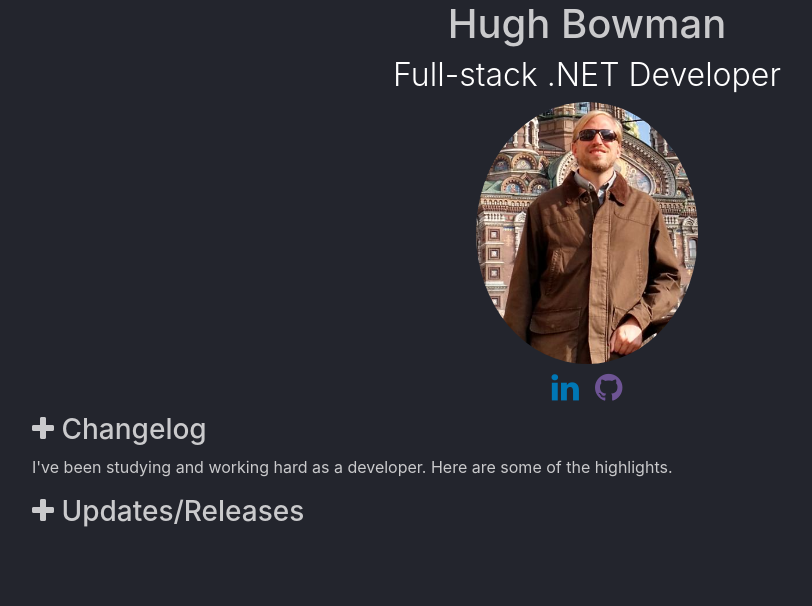
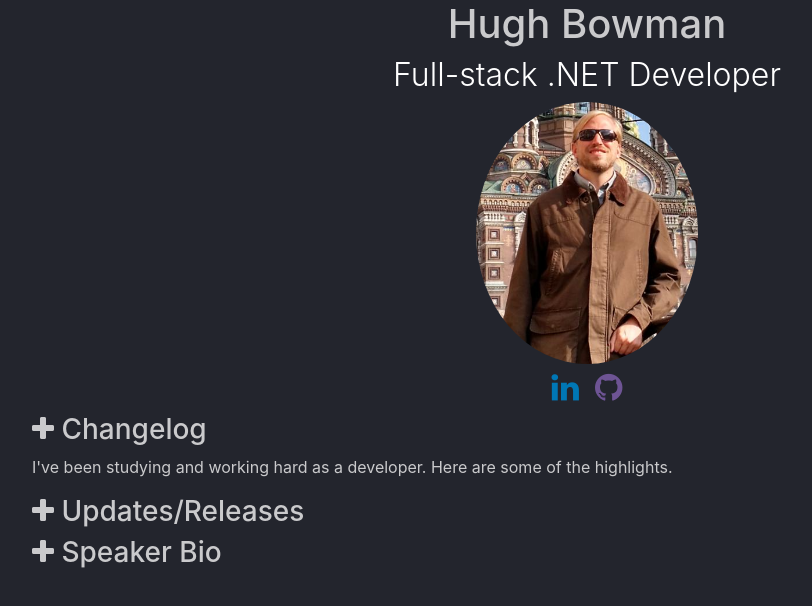
Before and after one commit to digitopoi/AngularPortfolio, an Angular app: page / in a window 1280 px wide. Shown: the top 606 px of the page, without its empty margins (53-865 px from the left). Built offline with nearby package versions, Linux system fonts and the light colour scheme.

Commit message:
Add speaker bio section

```diff
--- a/src/app/app.component.html
+++ b/src/app/app.component.html
@@ -52,4 +52,17 @@
         </div>
     </div>
 
+    <div>
+        <h3>
+            <i (click)="toggleOpen('bioOpen')" class="fa fa-plus" *ngIf="bioOpen; else bioExpanded"></i>
+            <ng-template #bioExpanded>
+                <i class="fa fa-minus" (click)="toggleOpen('bioOpen')"></i>
+            </ng-template>
+            Speaker Bio
+        </h3>
+        <div *ngIf="!bioOpen" class="speakerBio p-4 mb-5">
+            {{ portfolio.speakerBio }}
+        </div>
+    </div>
+
 </div>
--- a/src/app/app.component.ts
+++ b/src/app/app.component.ts
@@ -11,6 +11,7 @@ export class AppComponent implements OnInit {
   public portfolio: Portfolio;
   public logOpen: boolean = true;
   public updateOpen: boolean = true;
+  public bioOpen: boolean = true;
 
   public ngOnInit(): void {
     this.portfolio = {
@@ -93,6 +94,9 @@ export class AppComponent implements OnInit {
       case 'updateOpen':
         this.updateOpen = !this.updateOpen;
         break;
+      case 'bioOpen':
+        this.bioOpen = !this.bioOpen;
+        break;
     }
   }
 
--- a/src/styles.css
+++ b/src/styles.css
@@ -37,3 +37,9 @@ i:hover {
     color: #E98C3F;
     text-decoration: none;
 }
+
+.speakerBio {
+    background: #2f313b;
+    color: white;
+    line-height: 1.8em;
+}
```
